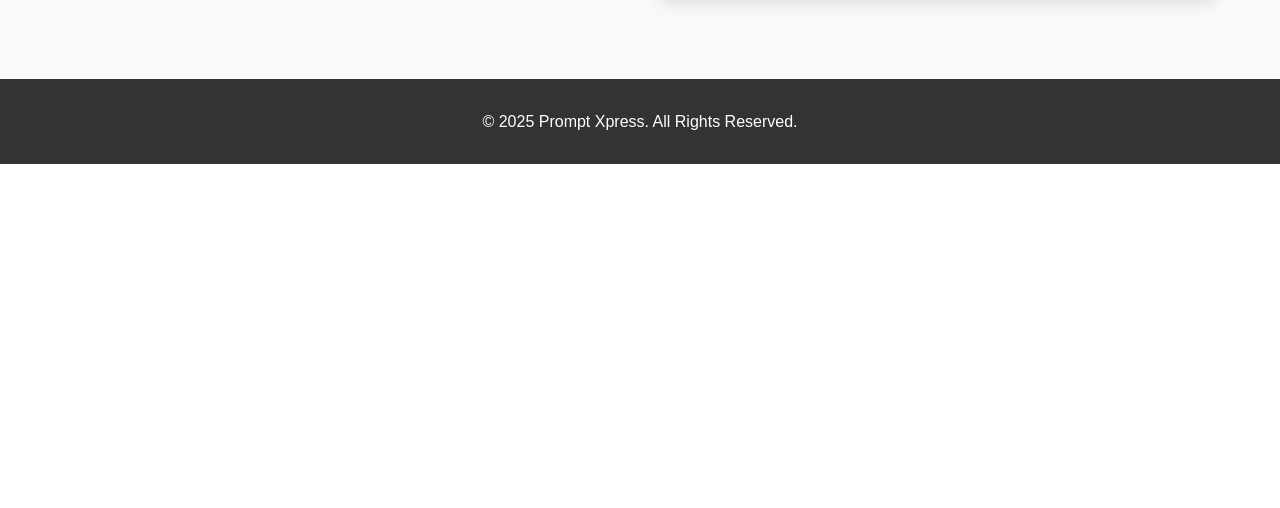
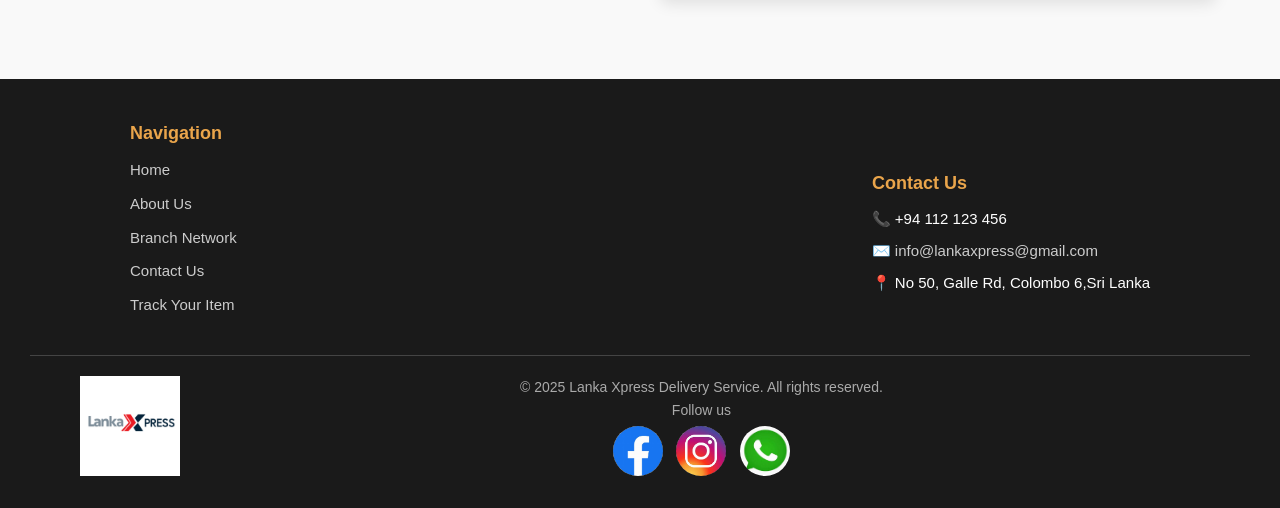
Before and after one commit to Thamidu-Dilshan/Lanka-Xpress-Delivery-Tracking-Service-Web-app, a PHP site: page /home.html in a window 1280 px wide. Shown: the part 1136-1644 px from the top of the page. Before the commit the page ends 1300 px from the top, so only its background shows below. Run offline with PHP 8.4, Linux system fonts and the light colour scheme; some libraries are stand-ins or nearby versions.

Commit message:
style: Redesign the Footer component

```diff
--- a/aboutus.css
+++ b/aboutus.css
@@ -17,10 +17,6 @@
   h2 {
     margin-top: 0;
     color: #333;
-  }
-
-  ul {
-    padding-left: 20px;
   }
 
   ul li {
--- a/aboutus.html
+++ b/aboutus.html
@@ -11,14 +11,14 @@
     <header>
         <div class="container">
             <div class="header-top">
-                <div class="logo">PROMPT <span>Xpress</span></div>
-                <div class="phone">+94 114 422 733</div>
+                <div class="logo">Lanka <span>Xpress</span></div>
+                <div class="phone">+94 112 123 456</div>
             </div>
             <nav>
                 <ul >
                     <li><a href="home.html">Home</a></li>
                     <li><a href="aboutus.html">About Us</a></li>
-                    <li><a href="#">Branch Network</a></li>
+                    <li><a href="branch.html">Branch Network</a></li>
                     <li><a href="#">Contact Us</a></li>
                     <li><a href="#">Track Your Item</a></li>
                     <div class="auth-buttons">
--- /dev/null
+++ b/footer.css
@@ -0,0 +1,126 @@
+.footer {
+    background-color: #1a1a1a;
+    color: #fff;
+    padding: 40px 30px 20px;
+    font-family: 'Segoe UI', Tahoma, Geneva, Verdana, sans-serif;
+  }
+
+  .footer-main {
+    display: flex;
+    justify-content: space-between;
+    flex-wrap: wrap;
+    gap: 40px;
+  }
+
+  .footer-left {
+    display: flex;
+    gap: 30px;
+    align-items: flex-start;
+    flex: 1;
+  }
+
+  .logo-box img {
+    width: 80px;
+    height: auto;
+    border-radius: 10px;
+    background-color: white;
+    padding: 5px;
+  }
+
+  .programs h3 {
+    color: #eaa54b;
+    margin-bottom: 10px;
+    font-size: 18px;
+  }
+
+  .programs ul {
+    list-style: none;
+    padding: 0;
+  }
+
+  .programs li {
+    margin: 8px 0;
+  }
+
+  .programs a {
+    color: #ccc;
+    text-decoration: none;
+    font-size: 15px;
+    transition: color 0.3s;
+  }
+
+  .programs a:hover {
+    color: #00e6b8;
+  }
+
+  .footer-right {
+    display: flex;
+    flex-direction: column;
+    align-items: flex-end;
+    text-align: right;
+    flex: 1;
+  }
+
+  .contact h3 {
+    color: #eaa54b;
+    margin-bottom: 10px;
+    font-size: 18px;
+  }
+
+  .contact p {
+    margin: 8px 0;
+    font-size: 15px;
+  }
+
+  .contact a {
+    color: #ccc;
+    text-decoration: none;
+  }
+
+  .contact a:hover {
+    color: #00e6b8;
+  }
+
+  .social {
+    margin-top: 20px;
+  }
+
+  .social span {
+    display: block;
+    font-size: 15px;
+    margin-bottom: 10px;
+  }
+
+  .social-icons a {
+    margin-left: 10px;
+    font-size: 18px;
+    color: #ccc;
+    transition: color 0.3s;
+  }
+
+  .social-icons a:hover {
+    color: #00e6b8;
+  }
+
+  .footer-bottom {
+    text-align: center;
+    padding-top: 20px;
+    border-top: 1px solid #444;
+    font-size: 14px;
+    color: #aaa;
+    margin-top: 30px;
+
+  }
+
+  .icons{
+    width: 50px;
+    height: 50px;
+    border-radius: 50%;
+    margin: 5px;
+  }
+
+.footer-logo{
+  justify-content: left;
+  display: flex;
+
+}
--- a/home.css
+++ b/home.css
@@ -77,14 +77,6 @@
     transform: scale(1.03);
 }
 
-/* Footer */
-footer {
-    background-color: #333;
-    color: white;
-    padding: 30px 0;
-    text-align: center;
-}
-
 /* Responsive Design */
 @media (max-width: 768px) {
     .header-top {
--- a/home.html
+++ b/home.html
@@ -6,6 +6,7 @@
     <title>Prompt Xpress - Courier Service</title>
     <link rel="stylesheet" href="common.css">
     <link rel="stylesheet" href="home.css">
+       <link rel="stylesheet" href="footer.css" />
 
 </head>
 <body>
@@ -13,13 +14,13 @@
         <div class="container">
             <div class="header-top">
                 <div class="logo">Lanka <span>Xpress</span></div>
-                <div class="phone">+94 114 422 733</div>
+                <div class="phone">+94 112 123 456</div>
             </div>
             <nav>
                 <ul>
                     <li><a href="#">Home</a></li>
                     <li><a href="aboutus.html">About Us</a></li>
-                    <li><a href="#">Branch Network</a></li>
+                    <li><a href="branch.html">Branch Network</a></li>
                     <li><a href="#">Contact Us</a></li>
                     <li><a href="#">Track Your Item</a></li>
                     <div class="auth-buttons">
@@ -55,10 +56,58 @@
         </div>
     </section>
 
-    <footer>
-        <div class="container">
-            <p>&copy; 2025 Prompt Xpress. All Rights Reserved.</p>
+<footer class="footer" >
+        <div class="footer-main">
+          <div class="footer-section programs" style="margin-left: 100px;">
+            <h3>Navigation</h3>
+            <ul>
+              <li><a href="home.html">Home</a></li>
+              <li><a href="aboutus.html">About Us</a></li>
+              <li><a href="branch.html">Branch Network</a></li>
+              <li><a href="">Contact Us</a></li>
+              <li><a href="">Track Your Item</a></li>
+            </ul>
+          </div>
+
+          <div class="footer-section contact" style="margin-right: 100px;margin-top: 50px;">
+            <h3>Contact Us</h3>
+            <p>📞 +94 112 123 456</p>
+            <p>✉️ <a href="mailto:info@fitzone.com">info@lankaxpress@gmail.com</a></p>
+            <p>📍 No 50, Galle Rd, Colombo 6,Sri Lanka </p>
+          </div>
         </div>
-    </footer>
+
+        <div class="footer-bottom">
+          <div class="footer-logo" >
+            <a href="index.php">
+              <img src="images/Lanka.png" alt="footer logos" style="width: 100px; height: auto; margin-left: 50px;">
+
+            </a>
+
+
+           <div style=" margin-left: 340px;">
+            <div class="footer-copy">
+              <p>© 2025 Lanka Xpress Delivery Service. All rights reserved.</p>
+            </div>
+
+            <div class="footer-social" >
+              <span>Follow us</span>
+              <div class="social-icons">
+                <img src="images/facebook icon.jpeg" alt="social-icons" class="icons">
+                <img src="images/insta.jpeg" alt="social-icons" class="icons">
+                <img src="images/whatsapp logo.jpeg" alt="social-icons" class="icons">
+              </div>
+            </div>
+
+
+           </div>
+          </div>
+          </div>
+
+
+
+        <!-- Font Awesome -->
+        <script src="https://kit.fontawesome.com/a076d05399.js" crossorigin="anonymous"></script>
+      </footer>
 </body>
 </html>
```
Also changed, not shown: branch.html (added, +32 -0 lines), images/Lanka.png (added), images/facebook icon.jpeg (added), images/insta.jpeg (added), images/whatsapp logo.jpeg (added).
